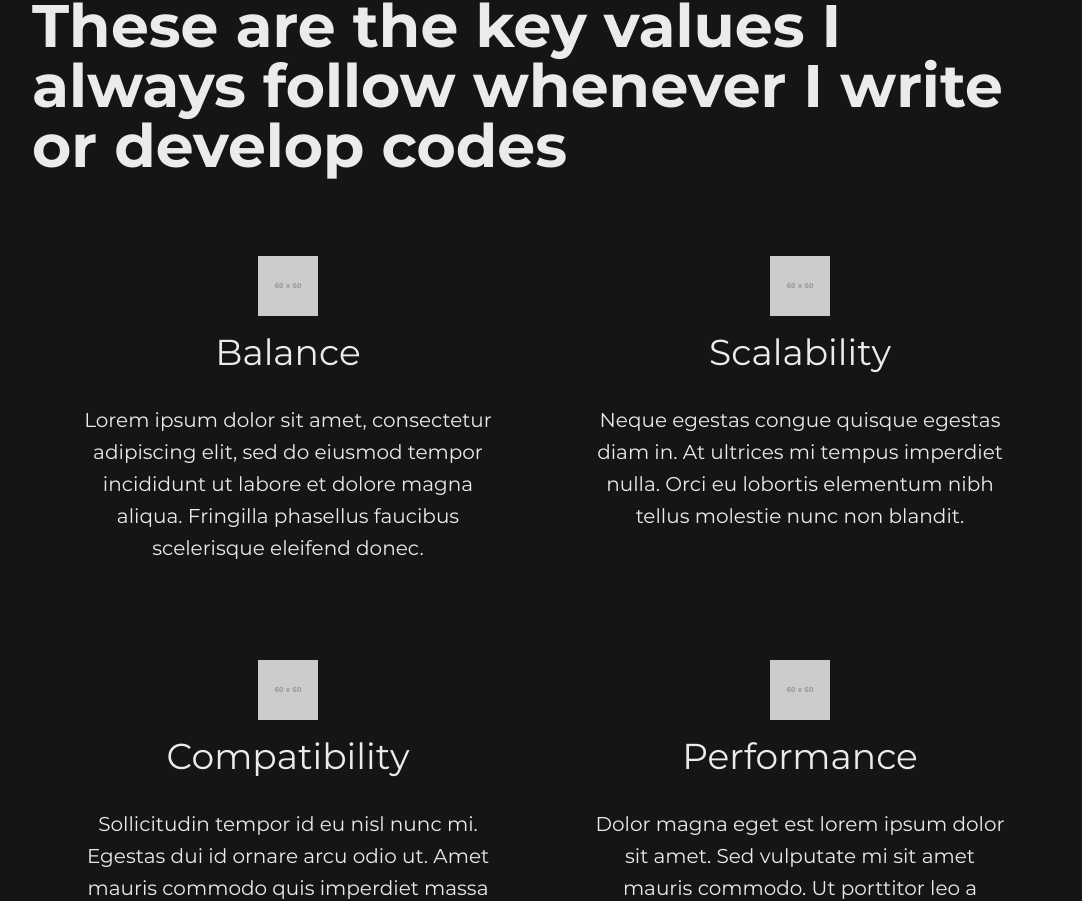
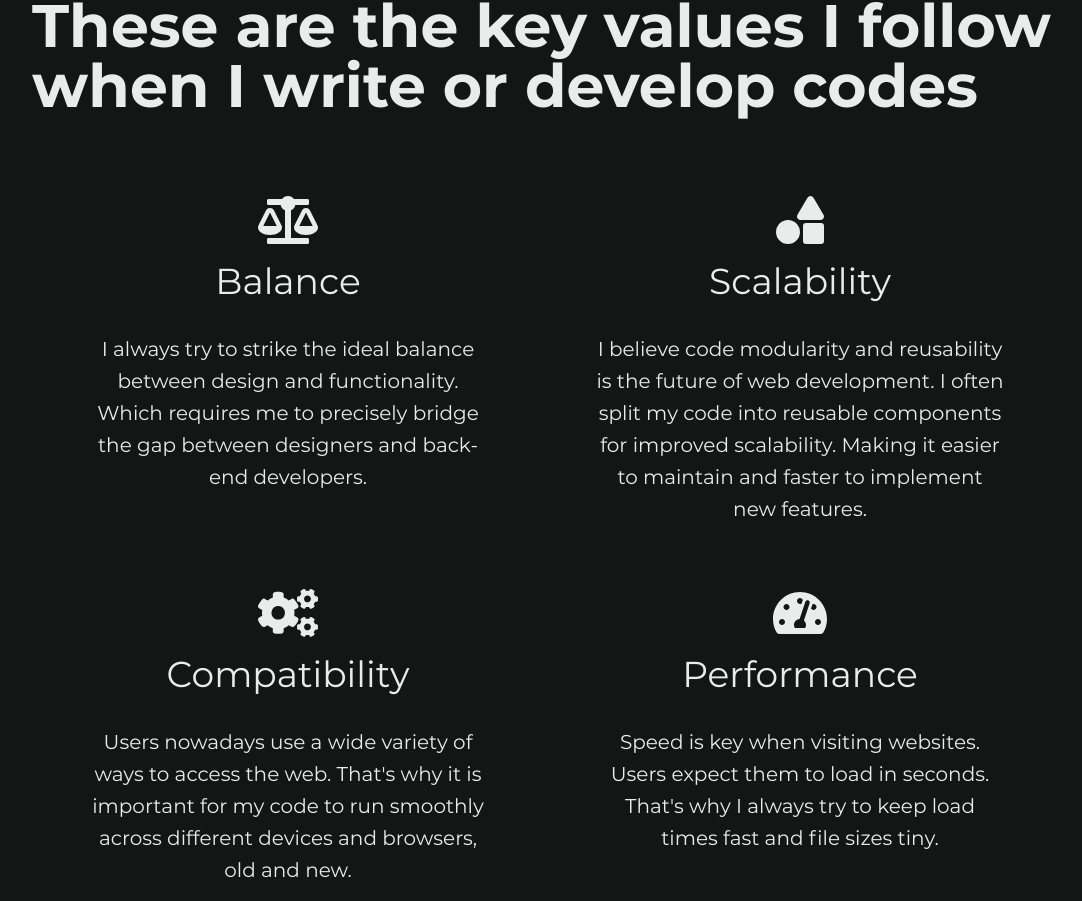
Before and after one commit to yogaajie2/porto, a Nuxt app: page / in a window 1280 px wide. Shown: the part 3078-3979 px from the top of the page, without its empty margins (96-1178 px from the left). Built offline with nearby package versions, Linux system fonts and the light colour scheme.

Commit message:
contents(KeyValues): Replace placeholder content

```diff
--- a/components/KeyValues.vue
+++ b/components/KeyValues.vue
@@ -1,43 +1,52 @@
 <template>
   <section class="bg-primary container mx-auto px-8 py-12 text-secondary md:p-16 lg:px-24 lg:py-20 xl:px-32">
     <h3 class="mb-4">Key Values</h3>
-    <h2 class="mb-20 lg:text-5xl xl:text-6xl">These are the key values I always follow whenever I write or develop codes</h2>
+    <h2 class="mb-20 lg:text-5xl xl:text-6xl">These are the key values I follow when I write or develop codes</h2>
 
     <div class="text-center space-y-16 lg:flex lg:flex-wrap lg:space-y-0">
       <div class="lg:mb-24 lg:w-1/2">
-        <img
-          src="https://via.placeholder.com/60"
+        <font-awesome-icon
+          :icon="['fas', 'balance-scale']"
+          size="3x"
           class="mb-4 mx-auto"
         />
+
         <h5 class="mb-8">Balance</h5>
-        <p class="leading-loose text-gray-500 lg:leading-8 lg:mx-auto lg:text-xl lg:w-4/5">Lorem ipsum dolor sit amet, consectetur adipiscing elit, sed do eiusmod tempor incididunt ut labore et dolore magna aliqua. Fringilla phasellus faucibus scelerisque eleifend donec.</p>
+        <p class="leading-loose text-gray-500 lg:leading-8 lg:mx-auto lg:text-xl lg:w-4/5">I always try to strike the ideal balance between design and functionality. Which requires me to precisely bridge the gap between designers and back-end developers.</p>
       </div>
 
       <div class="lg:mb-24 lg:w-1/2">
-        <img
-          src="https://via.placeholder.com/60"
+        <font-awesome-icon
+          :icon="['fas', 'shapes']"
+          size="3x"
           class="mb-4 mx-auto"
         />
+
         <h5 class="mb-8">Scalability</h5>
-        <p class="leading-loose text-gray-500 lg:leading-8 lg:mx-auto lg:text-xl lg:w-4/5">Neque egestas congue quisque egestas diam in. At ultrices mi tempus imperdiet nulla. Orci eu lobortis elementum nibh tellus molestie nunc non blandit.</p>
+        <p class="leading-loose text-gray-500 lg:leading-8 lg:mx-auto lg:text-xl lg:w-4/5">I believe code modularity and reusability is the future of web development. I often split my code into reusable components for improved scalability. Making it easier to maintain and faster to implement new features.</p>
+        <!-- <p class="leading-loose text-gray-500 lg:leading-8 lg:mx-auto lg:text-xl lg:w-4/5">Maintaining a massively monolithic code base across teams and developers alike is a slow and complicated process. That's why I believe code modularity and reusability is the future of web development. I often split my code into reusable components for improved scalability. Making it easier to maintain and faster to implement new features.</p> -->
       </div>
 
       <div class="lg:w-1/2">
-        <img
-          src="https://via.placeholder.com/60"
+        <font-awesome-icon
+          :icon="['fas', 'cogs']"
+          size="3x"
           class="mb-4 mx-auto"
         />
+
         <h5 class="mb-8">Compatibility</h5>
-        <p class="leading-loose text-gray-500 lg:leading-8 lg:mx-auto lg:text-xl lg:w-4/5">Sollicitudin tempor id eu nisl nunc mi. Egestas dui id ornare arcu odio ut. Amet mauris commodo quis imperdiet massa tincidunt nunc pulvinar sapien.</p>
+        <p class="leading-loose text-gray-500 lg:leading-8 lg:mx-auto lg:text-xl lg:w-4/5">Users nowadays use a wide variety of ways to access the web. That's why it is important for my code to run smoothly across different devices and browsers, old and new.</p>
       </div>
 
       <div class="lg:w-1/2">
-        <img
-          src="https://via.placeholder.com/60"
+        <font-awesome-icon
+          :icon="['fas', 'tachometer-alt']"
+          size="3x"
           class="mb-4 mx-auto"
         />
+
         <h5 class="mb-8">Performance</h5>
-        <p class="leading-loose text-gray-500 lg:leading-8 lg:mx-auto lg:text-xl lg:w-4/5">Dolor magna eget est lorem ipsum dolor sit amet. Sed vulputate mi sit amet mauris commodo. Ut porttitor leo a diam sollicitudin tempor.</p>
+        <p class="leading-loose text-gray-500 lg:leading-8 lg:mx-auto lg:text-xl lg:w-4/5">Speed is key when visiting websites. Users expect them to load in seconds. That's why I always try to keep load times fast and file sizes tiny.</p>
       </div>
     </div>
   </section>
```
